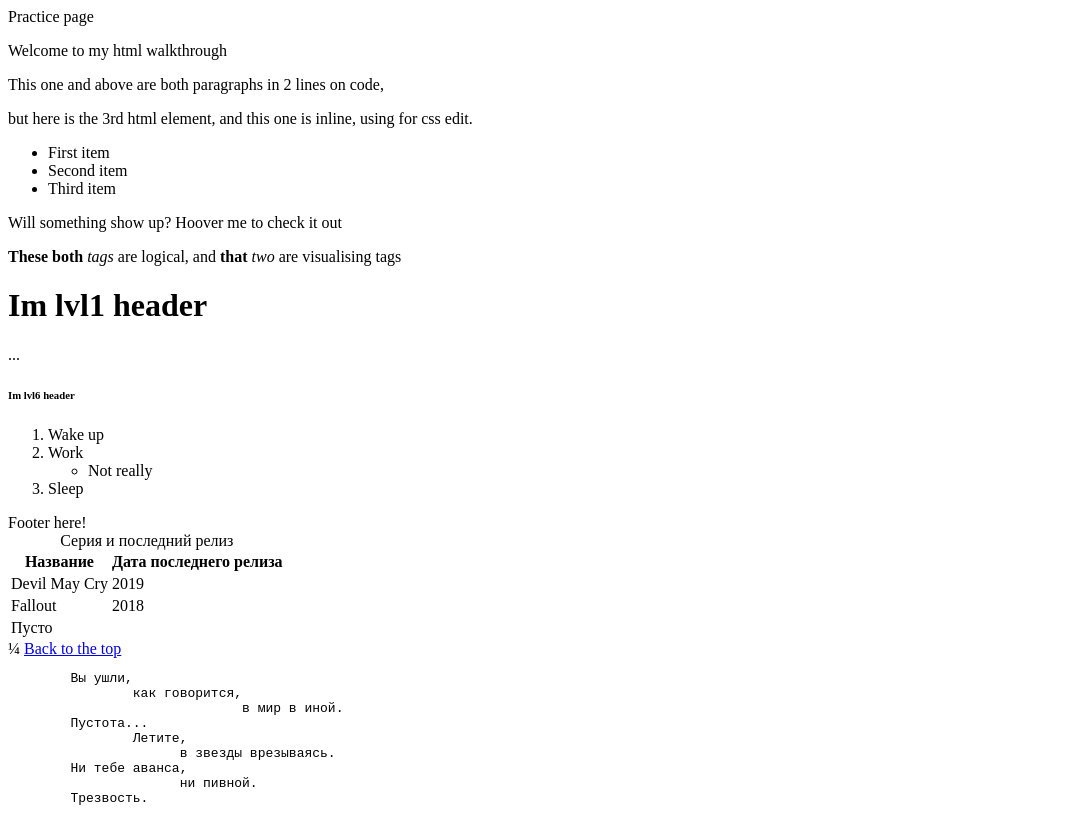
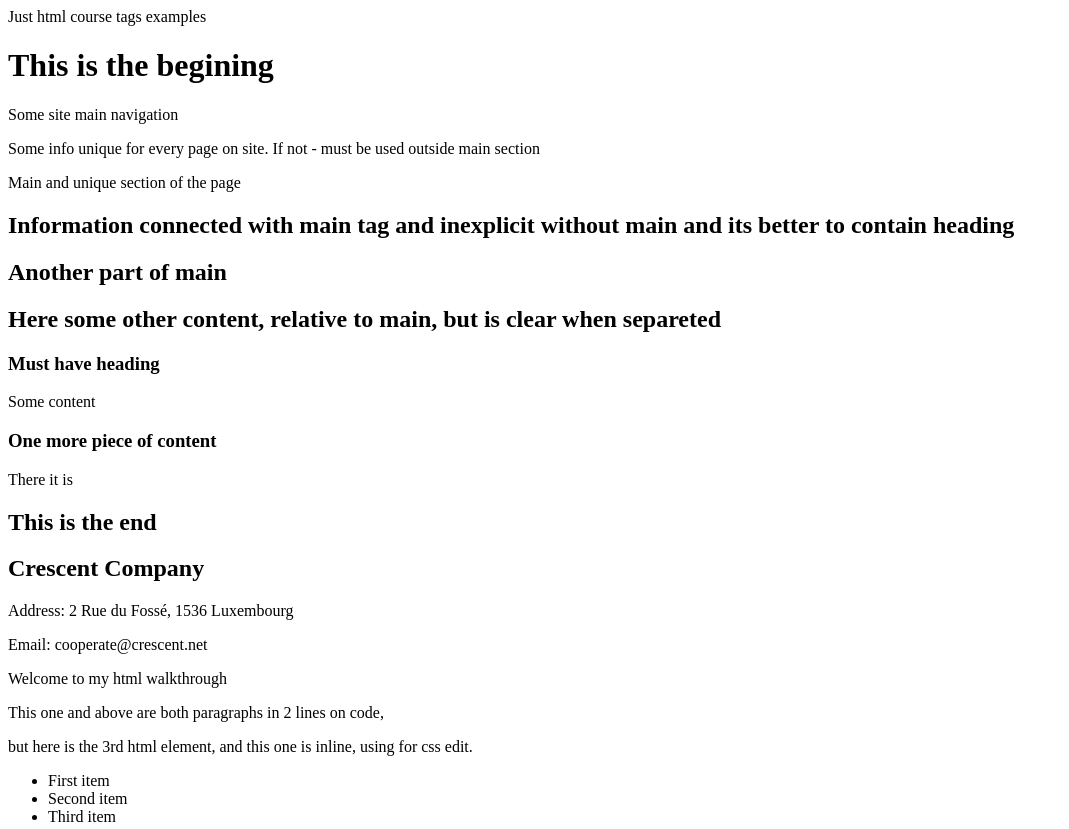
Before and after one commit to cReedJke/code-basics.html, a plain HTML site: page index.html in a window 1280 px wide. Shown: the top 829 px of the page, without its empty margins (0-1069 px from the left). Drawn offline with Linux system fonts and the light colour scheme.

Commit message:
add all code-basics examples. The course completed

```diff
--- a/index.html
+++ b/index.html
@@ -6,9 +6,52 @@
     <meta name="keywords" content="html, course, practice, code">
     <meta name="viewport" content="width=device-width, initial-scale=1.0">
     <link rel="icon" href="https://www.w3schools.com/favicon.ico" type="image/ico" sizes="64x64">
-    <tite>Practice page</tite>
+    <tite>Just html course tags examples</tite>
 </head>
+
 <body>
+
+  <header>
+    <h1>This is the begining</h1>
+    <nav>
+      <p>Some site main navigation</p>
+    </nav>
+  </header>
+
+  <main>
+    <aside>
+      <p>Some info unique for every page on site. If not - must be used outside main section</p>
+    <aside>
+    <p>Main and unique section of the page</p>
+    <section>
+      <h2>Information connected with main tag and inexplicit without main and its better to contain heading</h2>
+    </section>
+    <section>
+      <h2>Another part of main</h2>
+    </section>
+    <section>
+      <h2>Here some other content, relative to main, but is clear when separeted</h2>
+      <article>
+        <h3>Must have heading</h3>
+        <p>Some content</p>
+      </article>
+      <article>
+        <h3>One more piece of content</h3>
+        <p>There it is</p>
+      </article>
+    </section>
+  </main>
+
+  <footer>
+    <h2>This is the end</h2>
+    <section itemscope itemtype="http://schema.org/Organization">
+      <h1 itemprop="name">Crescent Company</h1>
+      <p>Address: <span itemprop="address">2 Rue du Fossé, 1536 Luxembourg</span></p>
+      <p>Email: <span itemprop="email">cooperate@crescent.net</span></p>
+    </section>
+  </footer>
+
+
   <p id="example">Welcome to my html walkthrough</p>
   <p>This one and above are both paragraphs in 2 lines on code, </p>
   <span>but here is the 3rd html element, and this one is inline, using for css edit.</span>
@@ -168,5 +211,7 @@
     <br>
     <button>Подтвердить</button>
   </form>
+
+
 </body>
 </html>
```
Lines whose indentation alone changed are shown as unchanged.
